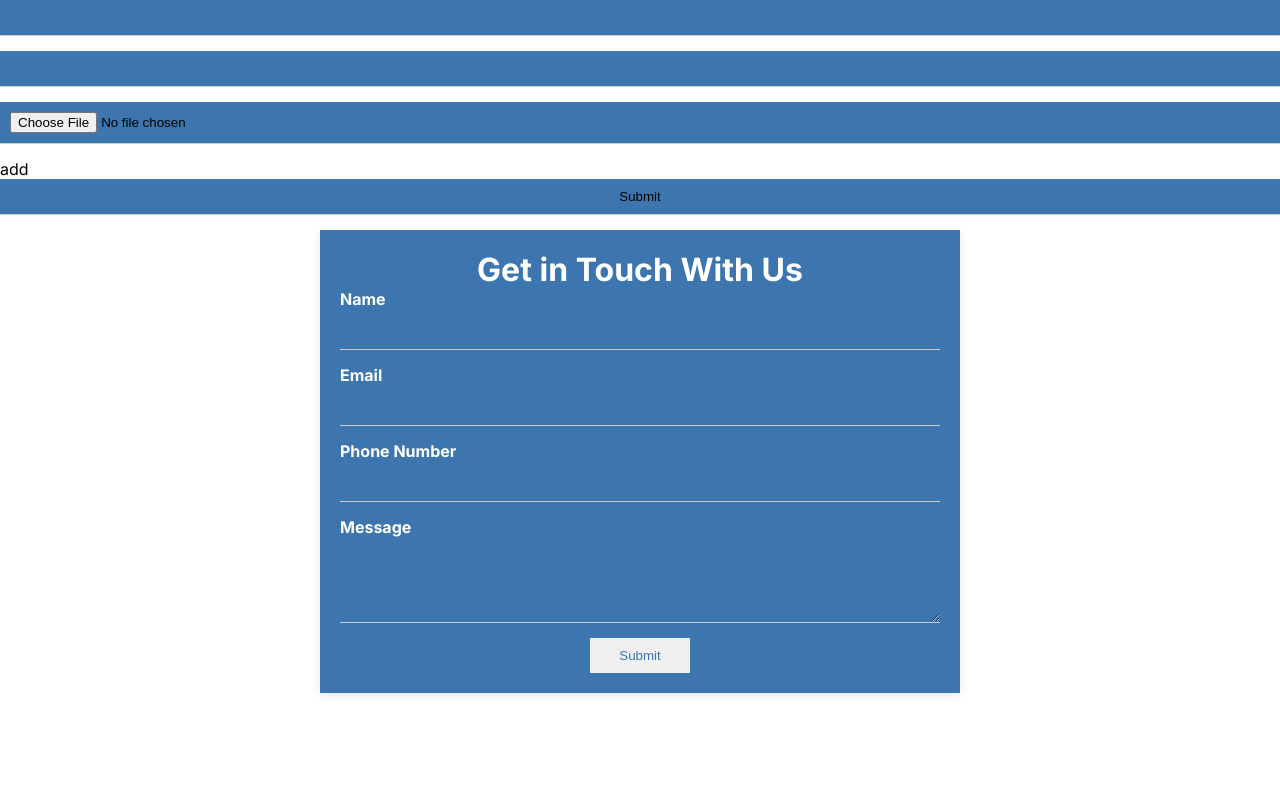
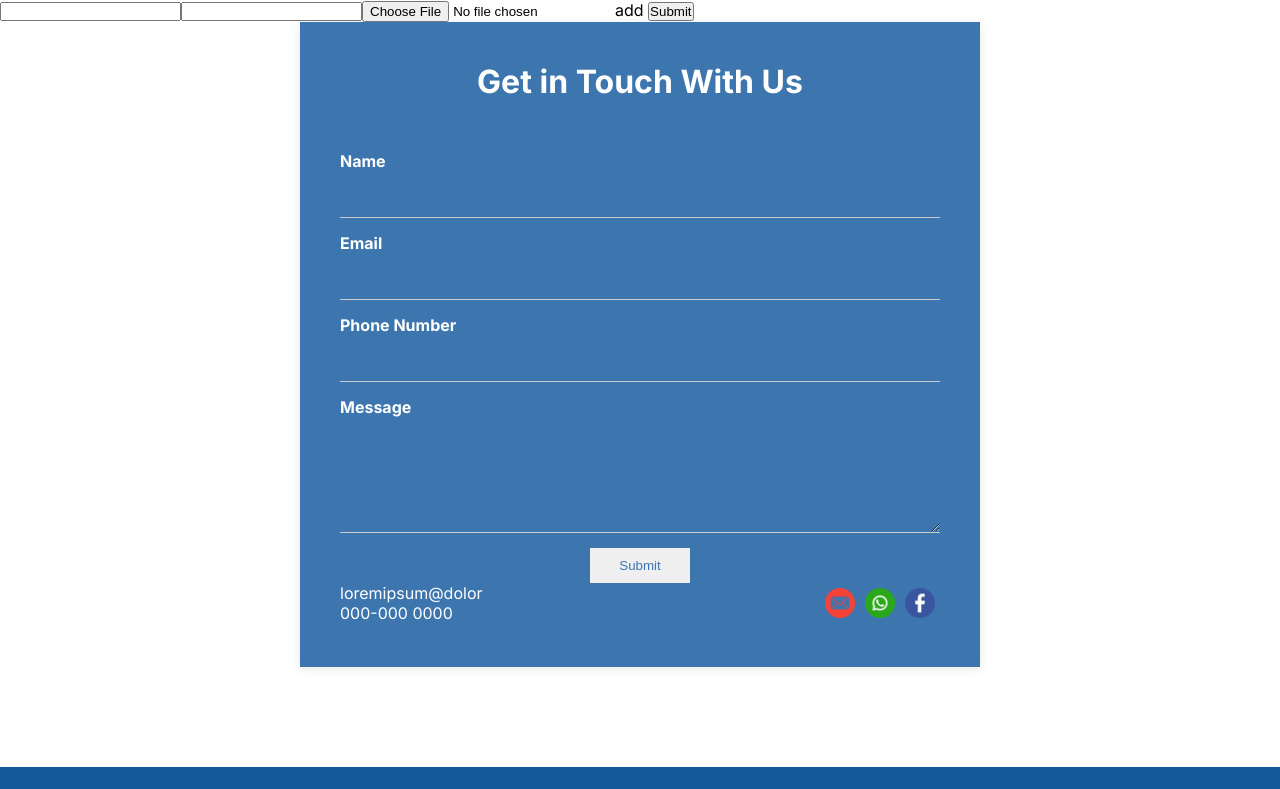
Before and after one commit to TakeTech-Devs/MNS-NGO, a React (Create React App) app in the folder frontend/: page /carousel in a window 1280 px wide. Shown: the top 789 px of the page. Built offline with nearby package versions, Linux system fonts and the light colour scheme; a web font is replaced by a local one.

Commit message:
form add

```diff
--- a/frontend/src/Components/About/About.js
+++ b/frontend/src/Components/About/About.js
@@ -14,11 +14,11 @@ const About = () => {
                             <div className="container-4">
                                 <a href="/about" className="about-us">About Us</a>
                             </div>
-                            <a href="#" className="services">Services</a>
-                            <a href="#" className="grievance">Grievance</a>
-                            <a href="#" className="governing-body">Governing Body</a>
-                            <a href="#" className="gallery">Gallery</a>
-                            <a href="#" className="contact-us">Contact Us</a>
+                            <a href="/#" className="services">Services</a>
+                            <a href="/#" className="grievance">Grievance</a>
+                            <a href="/#" className="governing-body">Governing Body</a>
+                            <a href="/#" className="gallery">Gallery</a>
+                            <a href="/#" className="contact-us">Contact Us</a>
                         </div>
                         <div className="container">
                             <div className="group-29">
--- a/frontend/src/Components/Footer/Footer.js
+++ b/frontend/src/Components/Footer/Footer.js
@@ -11,15 +11,15 @@ const Footer = () => {
 
                 <div className="footer-link">
                     <a href="/about" className="footer-link-other">About Us</a>
-                    <a href="#" className="footer-link-other">Our Mission</a>
-                    <a href="#" className="footer-link-other">Our Services</a>
-                    <a href="#" className="footer-link-other">Contact Us</a>
+                    <a href="/#" className="footer-link-other">Our Mission</a>
+                    <a href="/#" className="footer-link-other">Our Services</a>
+                    <a href="/#" className="footer-link-other">Contact Us</a>
                 </div>
                 <div className="footer-link">
-                    <a href="#" className="footer-link-other">Privacy Policy</a>
-                    <a href="#" className="footer-link-other">Terms of Service</a>
-                    <a href="#" className="footer-link-other">FAQs</a>
-                    <a href="#" className="footer-link-other">Blog</a>
+                    <a href="/#" className="footer-link-other">Privacy Policy</a>
+                    <a href="/#" className="footer-link-other">Terms of Service</a>
+                    <a href="/#" className="footer-link-other">FAQs</a>
+                    <a href="/#" className="footer-link-other">Blog</a>
                 </div>
                 {/* <div className="footer-link"> */}
                 <div className="footer-link-other"><b style={{ marginLeft: "348px" }}>DONATE</b></div>
@@ -36,7 +36,7 @@ const Footer = () => {
             <div className="footer-section-2">
                 <span className="copyright-section"> Copyright © 2024 Comapny </span>
                 <p className="poweredby">
-                    <span>Powered By</span><span > TakeTech Devs</span>
+                    <span>Powered By</span><span style={{color: "black"}}> TakeTech Devs</span>
                 </p>
             </div>
         </div>
--- a/frontend/src/Components/Form/Form.css
+++ b/frontend/src/Components/Form/Form.css
@@ -1,45 +1,44 @@
-
-
-.container {
+.form-container {
     max-width: 600px;
     margin: 0 auto;
-    padding: 20px;
+    padding: 40px;
     background-color: #3D76AF;
     box-shadow: 0 2px 10px rgba(0, 0, 0, 0.1);
     margin-bottom: 100px;
 }
 
-h1 {
+.formheading {
     text-align: center;
     color: white;
+    margin-bottom: 50px;
 }
 
-form {
+.form {
     display: flex;
     flex-direction: column;
 }
 
-label {
+.formlable {
     font-weight: bold;
-    margin-bottom: 5px;
+    margin-bottom: 3px;
     color: #ffffff;
 }
 
-input,
-textarea {
+.forminput {
   border: none;
   border-bottom: 1px solid #ccc;
   padding: 10px;
   margin-bottom: 15px;
-  /* Remove borders on other three sides */
   border-left: none;
   border-right: none;
   border-top: none;
   background-color: #3D76AF;
   outline: none;
+  color: #ffffff;
+  font-size: 20px;
 }
 
-button {
+.formbtn {
     color: #3D76AF;
     border: none;
     padding: 10px 20px;
@@ -49,6 +48,27 @@ button {
     margin: 0 auto;
 }
 
-button:hover {
-    background-color: #0056b3;
+
+.form-footer {
+    display: flex;
+    justify-content: space-between;
 }
+
+.left-align {
+    flex: 1;
+    display: flex;
+    flex-direction: column;
+    color: #ffffff;
+}
+
+.right-align {
+    flex: 1;
+    text-align: right;
+    justify-content: space-between;
+}
+
+.right-align img {
+    margin: 5px;
+    height: 30px;
+    width: 30px;
+}
--- a/frontend/src/Components/Form/Form.js
+++ b/frontend/src/Components/Form/Form.js
@@ -1,26 +1,39 @@
-import React from 'react'
-import "./Form.css"
-import v2 from "../../assets/vectors/ellipse19_x2.svg"
+import React from 'react';
+import "./Form.css";
+import img1 from '../../assets/images/email2.png';
+import img2 from '../../assets/images/image6.png';
+import img3 from '../../assets/images/facebook5.png'
 
 const Form = () => {
     return (
-        <div class="container">
-            <h1>Get in Touch With Us</h1>
-            <form action="submit.php" method="POST">
-                <label for="name">Name</label>
-                <input type="text" id="name" name="name" required />
+        <div class="form-container">
+            <h1 className='formheading'>Get in Touch With Us</h1>
+            <form className='form'>
+                <label for="name" className='formlable'>Name</label>
+                <input type="text" id="name" name="name" className='forminput' required />
 
-                <label for="email">Email</label>
-                <input type="email" id="email" name="email" required />
+                <label for="email" className='formlable'>Email</label>
+                <input type="email" id="email" name="email" className='forminput' required />
 
-                <label for="phone">Phone Number</label>
-                <input type="tel" id="phone" name="phone" required />
+                <label for="phone" className='formlable'>Phone Number</label>
+                <input type="tel" id="phone" name="phone" className='forminput' required />
 
-                <label for="message">Message</label>
-                <textarea id="message" name="message" rows="4" required></textarea>
+                <label for="message" className='formlable'>Message</label>
+                <textarea id="message" name="message" className='forminput' rows="4" required></textarea>
 
-                <button type="submit">Submit</button>
+                <button type="submit" className='formbtn'>Submit</button>
             </form>
+            <div className="form-footer">
+                <div className="left-align">
+                    <span>loremipsum@dolor</span>
+                    <span>000-000 0000</span>
+                </div>
+                <div className="right-align">
+                    <img src={img1} alt="Footer Image" />
+                    <img src={img2} alt="Footer Image" />
+                    <img src={img3} alt="Footer Image" />
+                </div>
+            </div>
         </div>
     )
 }
--- a/frontend/src/Components/Home/HomePage.jsx
+++ b/frontend/src/Components/Home/HomePage.jsx
@@ -65,11 +65,11 @@ const HomePage = () => {
                                         <a href='#' className="home"> Home </a>
                                     </div>
                                     <a href='/about' className="about-us">About Us</a>
-                                    <a href='#' className="grievance">Grievance</a>
-                                    <a href='#' className="services">Services</a>
-                                    <a href='#' className="governing-body">Governing Body</a>
-                                    <a href='#' className="gallery">Gallery</a>
-                                    <a href='#' className="contact-us">Contact Us</a>
+                                    <a href='/#' className="grievance">Grievance</a>
+                                    <a href='/#' className="services">Services</a>
+                                    <a href='/#' className="governing-body">Governing Body</a>
+                                    <a href='/#' className="gallery">Gallery</a>
+                                    <a href='/#' className="contact-us">Contact Us</a>
                                 </div>
                                 <div className="donate-section">
                                     <div className="phone">
```
